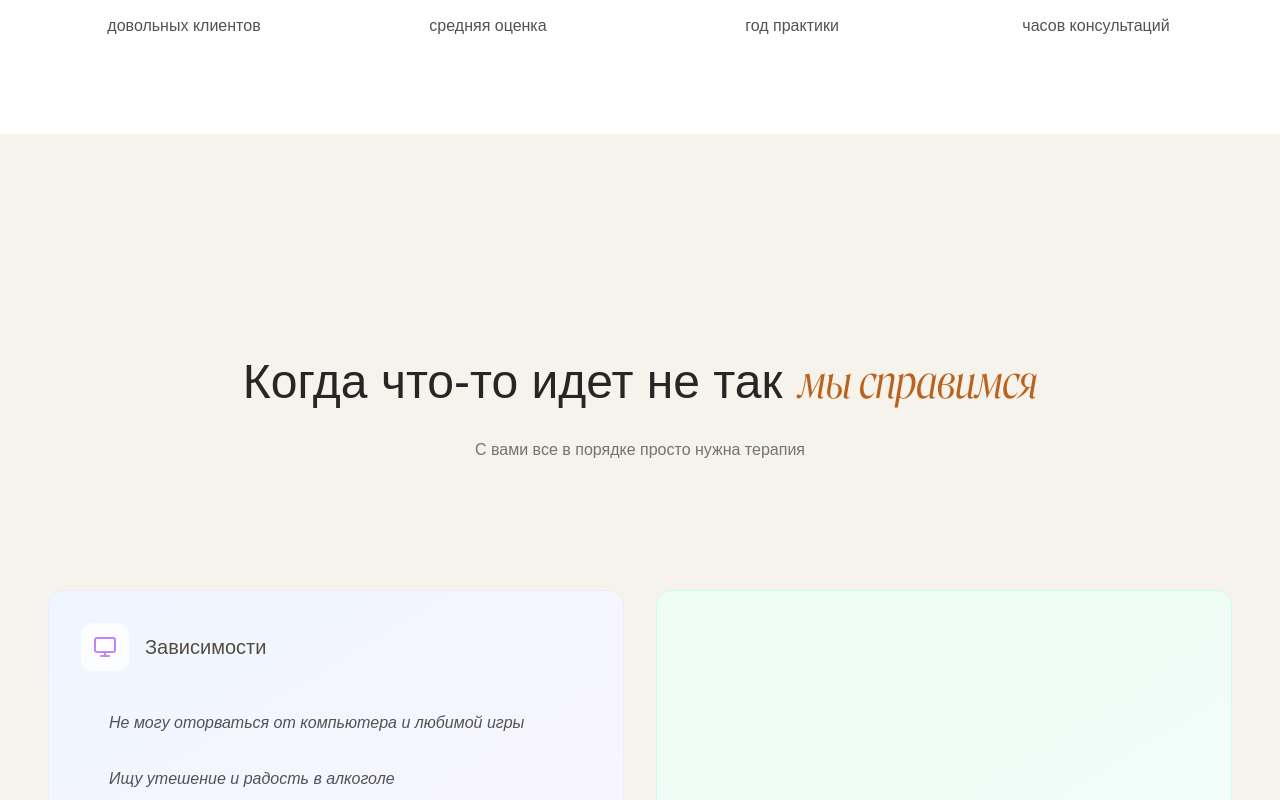
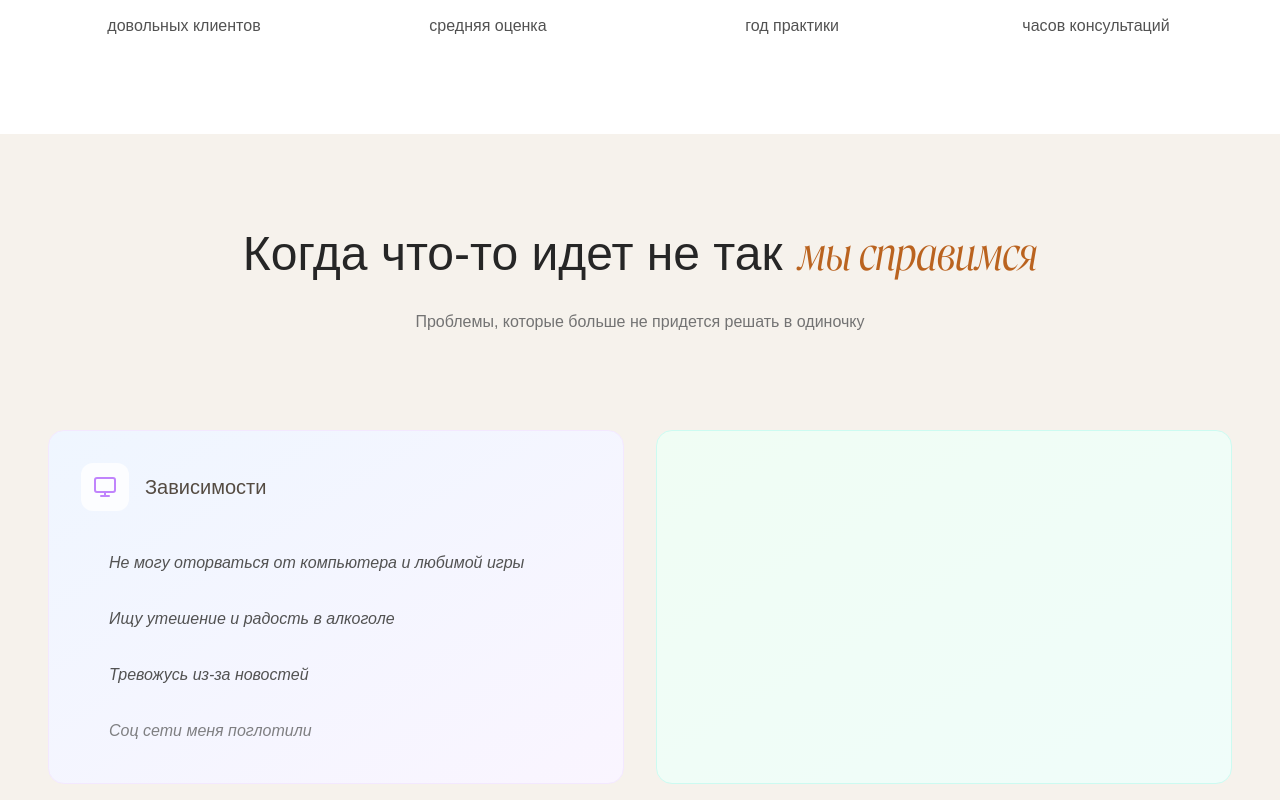
Before and after one commit to andrmalik/psychology-website, a Next.js app: page / in a window 1280 px wide. Shown: the part 1960-2760 px from the top of the page. Built offline with nearby package versions, Linux system fonts and the light colour scheme.

Commit message:
Add required dependencies: lodash, framer-motion, react-intersection-observer, lucide-react

```diff
--- a/app/page.tsx
+++ b/app/page.tsx
@@ -672,13 +672,13 @@ function Page() {
       </motion.section>
 
       {/* Problems Section */}
-      <section className="relative z-20 min-h-screen flex items-center bg-[#f6f2ec] dark:bg-neutral-900 py-24">
-        <div className="max-w-7xl mx-auto px-12">
+      <section className="relative z-20 min-h-screen flex items-end bg-[#f6f2ec] dark:bg-neutral-900 py-24"> {/* Changed items-center to items-end */}
+      <div className="max-w-7xl mx-auto px-12 mb-32"> {/* Added mb-32 */}
           <motion.div
             initial={{ opacity: 0 }}
             animate={{ opacity: 1 }}
             transition={{ duration: 1 }}
-            className="text-center mt-32 mb-32" // Changed from just mb-24 to add mt-32 and increase bottom margin
+            className="text-center mb-24"
             >
               <div className="flex items-baseline gap-4 justify-center">
   <h2 className="text-neutral-800 dark:text-white text-5xl font-light">
@@ -690,7 +690,7 @@ function Page() {
   </h2>
 </div>
 <p className="text-neutral-500 dark:text-neutral-400 mt-8">
-  С вами все в порядке просто нужна терапия
+Проблемы, которые больше не придется решать в одиночку
 </p>
           </motion.div>
 
```
